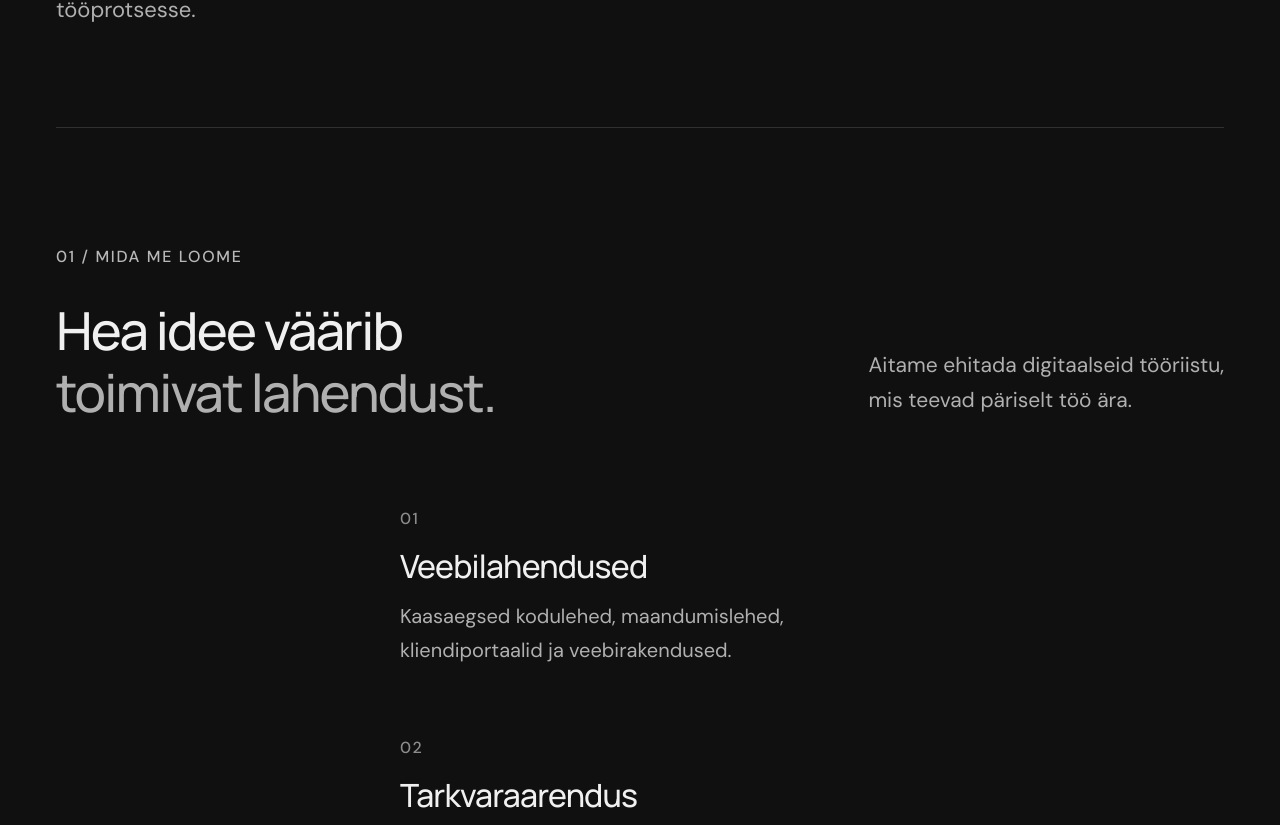
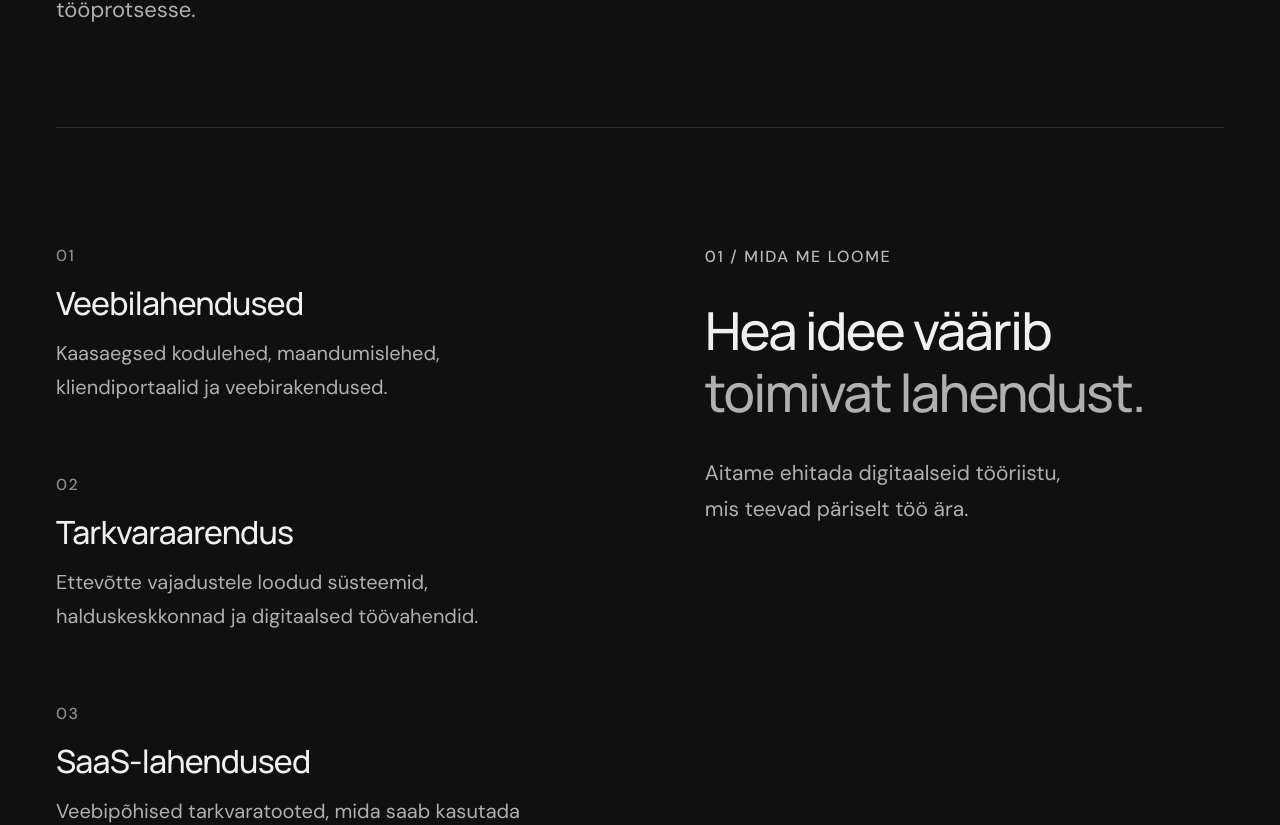
Before and after one commit to LauRRaud/Kyberloome, a Next.js app: page / in a window 1280 px wide. Shown: the part 494-1319 px from the top of the page. Built offline with nearby package versions, Linux system fonts and the light colour scheme.

Commit message:
Add sticky heading parallax to services

```diff
--- a/app/globals.css
+++ b/app/globals.css
@@ -187,3 +187,12 @@ nav{font-size:clamp(16px,1.5vw,22px)}
 .product-link{justify-content:flex-start;gap:14px}
 .idea .text-link{font-size:20px;gap:12px}
 @media (max-width:760px){nav{font-size:18px}.product-link{gap:12px}.idea .text-link{font-size:17px;gap:10px}}
+
+/* Let the services section read as a two-column scroll with a gentle sticky-heading parallax. */
+@media (min-width:761px){
+  #teenused{display:grid;grid-template-columns:minmax(0,1fr) minmax(360px,.95fr);column-gap:clamp(64px,8vw,150px);align-items:start}
+  #teenused .services{grid-column:1;grid-row:1;width:auto;margin:0;padding-top:2px}
+  #teenused .section-heading{grid-column:2;grid-row:1;display:block;position:sticky;top:24px;align-self:start}
+  #teenused .section-heading>p{margin-top:32px;max-width:420px}
+}
+@media (max-width:760px){#teenused .section-heading{position:static}#teenused .services{margin-top:36px}}
```
